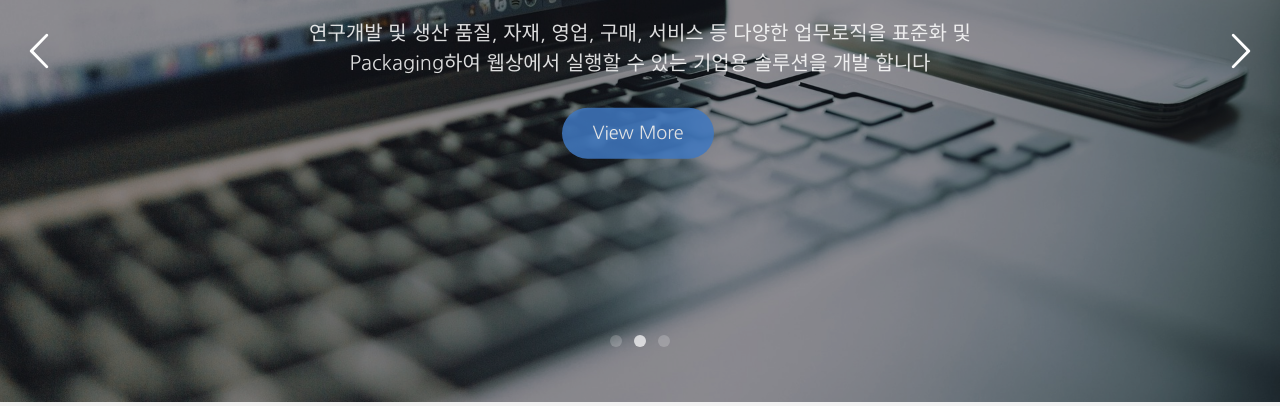
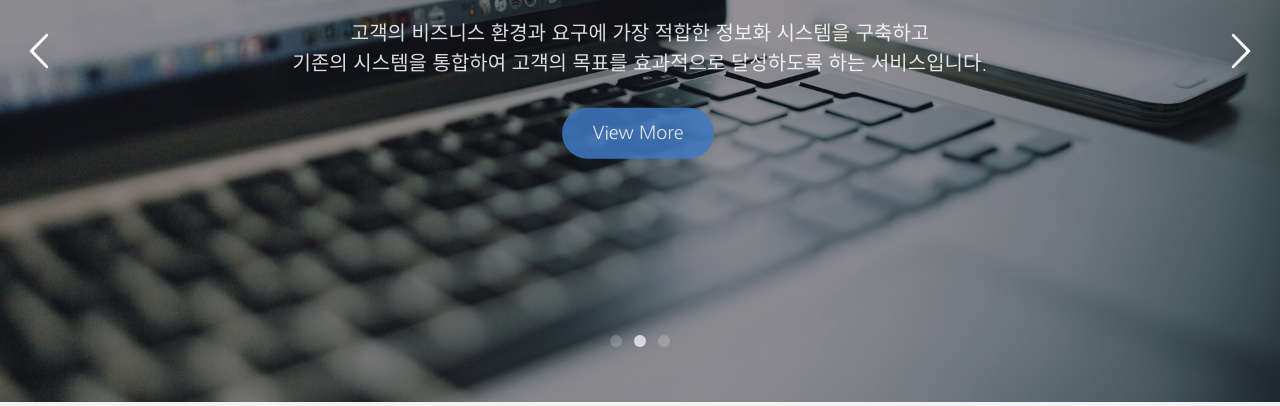
Before and after one commit to anbtechdevcenter/HomeAnbtech, a website built with webpack: page public/index.html in a window 1280 px wide. Shown: the part 394-800 px from the top of the page. Built offline with nearby package versions, Linux system fonts and the light colour scheme; files whose address does not match are found by name.

Commit message:
메인 컨테이너 내용 수정

```diff
--- a/public/index.html
+++ b/public/index.html
@@ -81,7 +81,7 @@
 								<div class="col-md-8 col-md-offset-2 text-center js-fullheight slider-text">
 									<div class="slider-text-inner">
 										<h1>System Integration</h1>
-											<h2>연구개발 및 생산 품질, 자재, 영업, 구매, 서비스 등 다양한 업무로직을 표준화 및 Packaging하여 웹상에서 실행할 수 있는 <span>기업용 솔루션</span>을 개발 합니다</h2>
+										<h2>고객의 비즈니스 환경과 요구에 가장 적합한 정보화 시스템을 구축하고 <br> <span>기존의 시스템을 통합하여 고객의 목표를 효과적으로</span> 달성하도록 하는 서비스입니다.</h2>
 											<p><a class="btn btn-primary btn-lg" href="#">View More</a></p>
 									</div>
 								</div>
@@ -95,7 +95,7 @@
 								<div class="col-md-8 col-md-offset-2 text-center js-fullheight slider-text">
 									<div class="slider-text-inner">
 										<h1>FA Utility</h1>
-											<h2>연구개발 및 생산 품질, 자재, 영업, 구매, 서비스 등 다양한 업무로직을 표준화 및 Packaging하여 웹상에서 실행할 수 있는 <span>기업용 솔루션</span>을 개발 합니다</h2>
+											<h2>고객의 비즈니스 환경과 요구에 가장 적합한 정보화 시스템을 구축하고 <br> <span>기존의 시스템을 통합하여 고객의 목표를 효과적으로</span> 달성하도록 하는 서비스입니다.</h2>
 											<p><a class="btn btn-primary btn-lg" href="#">View More</a></p>
 									</div>
 								</div>
```
